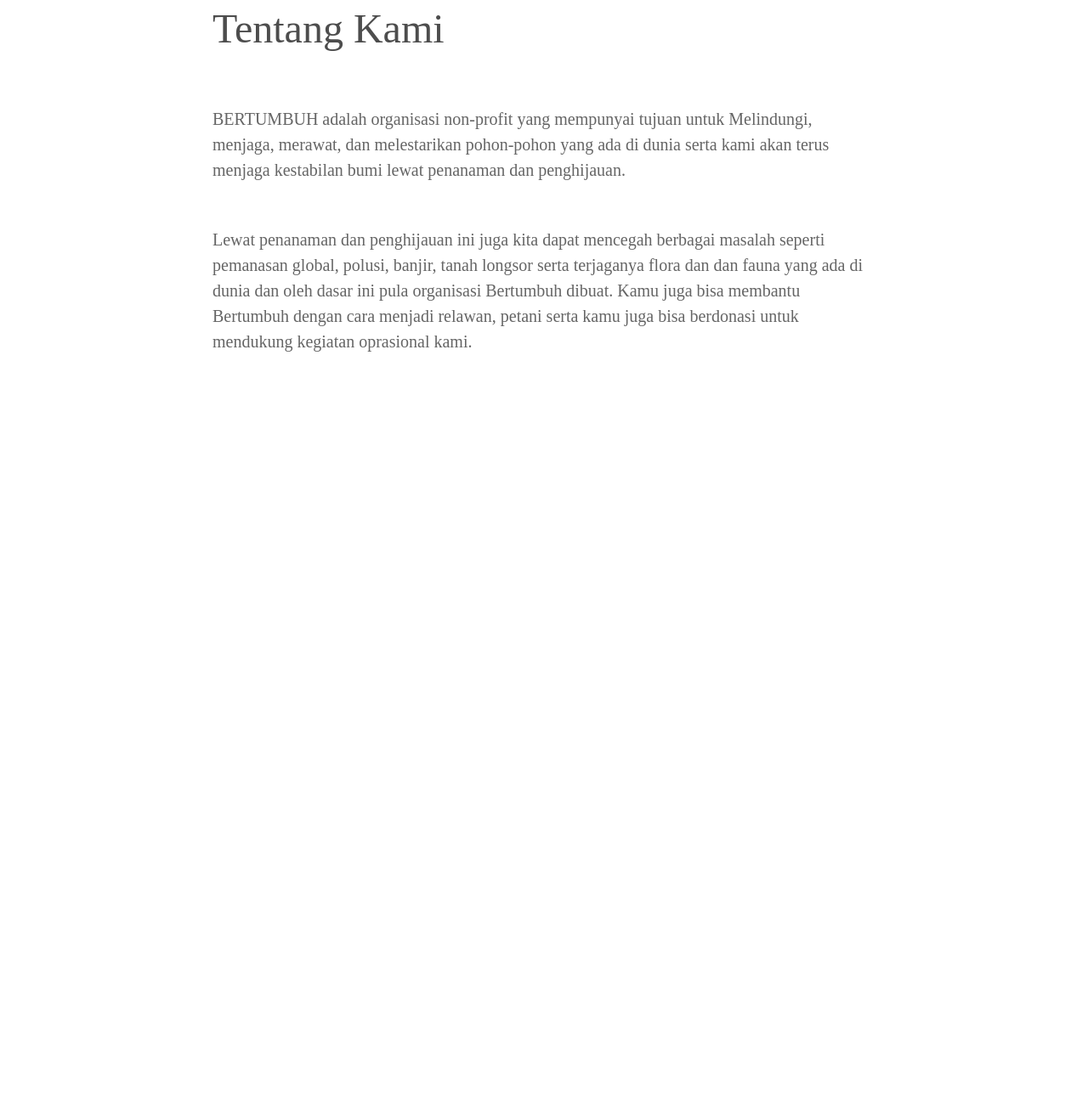
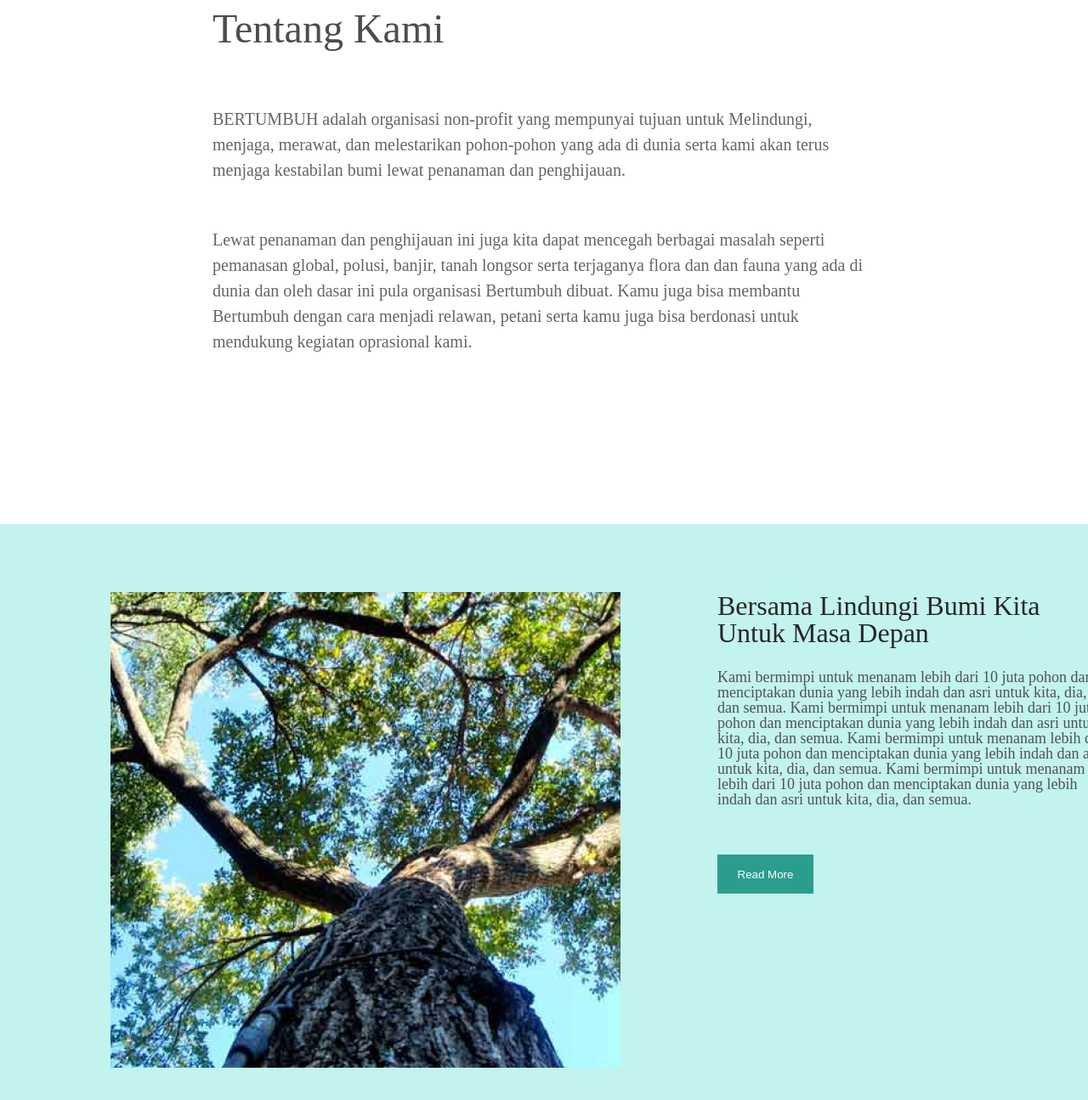
Before and after one commit to GioBeraia/davaleba5, a plain HTML site: page index.html in a window 1280 px wide. Shown: the part 319-1614 px from the top of the page at 85% size. Before the commit the page ends 800 px from the top, so only its background shows below. Drawn offline with Linux system fonts and the light colour scheme.

Commit message:
add section 2

```diff
--- a/css/style.css
+++ b/css/style.css
@@ -4,10 +4,11 @@ header {
     width: 1440px;
     margin: 0 auto;
     background-color: #2A9D8F;
+    padding: 38px 130px;
 }
 
 .headerlogo {
-    padding: 38px 0 38px 130px;
+
     vertical-align: middle;
 }
 
@@ -26,7 +27,7 @@ header {
     margin-inline: 51px;
 }
 
-button {
+.button1 {
     margin-left: 373px;
     background-color: #FFFFFF;
     width: 147px;
@@ -36,27 +37,79 @@ button {
     color: #2A9D8F;
 
 }
+
 /* section 1  */
 
-.section1{
+.section1 {
     width: 780px;
     margin-inline: auto;
     /* background-color: aqua; */
     margin-top: 200px;
 }
-.section1header{
+
+.section1header {
     font-weight: 500;
     font-size: 48px;
     line-height: 130%;
     color: #4D4D4D;
     margin-bottom: 60px;
 }
-.section1text1, .section1text2{
+
+.section1text1,
+.section1text2 {
     font-weight: 400;
-font-size: 20px;
-line-height: 150%;
-color: #656565;
+    font-size: 20px;
+    line-height: 150%;
+    color: #656565;
 }
-.section1text1{
+
+.section1text1 {
     margin-bottom: 52px;
 }
+
+/* section 2  */
+
+.section2 {
+    width: 1440px;
+    background-color: #C2F3EE;
+    margin-top: 200px;
+    padding: 80px 130px 80px 130px;
+    margin-inline: auto;
+}
+
+.section2div {
+    width: 460px;
+    height: 538px;
+    display: inline-block;
+    margin-left: 110px;
+    vertical-align: top;
+}
+
+.section2header {
+    display: inline-block;
+    font-size: 32px;
+    color: #272727;
+    /* background-color: chartreuse; */
+    margin-bottom: 27px;
+}
+
+.section2text {
+    font-weight: 400;
+    font-size: 18px;
+    color: #515151;
+    /* width: 457px; */
+    /* height: 324px; */
+    /* ver gavwele simagleze ratomgac */
+}
+
+.section2photo {
+    vertical-align: top;
+}
+.button2{
+    width: 113px;
+height: 46px;
+background-color: #2A9D8F;
+border: none;
+color: #FFFFFF;
+margin-top: 56px;
+}
--- a/index.html
+++ b/index.html
@@ -24,7 +24,7 @@
             </ul>
 
         </nav>
-        <button>Bergabung</button>
+        <button class="button1">Bergabung</button>
     </header>
 
     <!-- section 1  -->
@@ -33,12 +33,45 @@
     <section class="section1">
 
 
-<h2 class="section1header">Tentang Kami</h2>
+        <h2 class="section1header">Tentang Kami</h2>
 
-<p class="section1text1">BERTUMBUH adalah organisasi non-profit yang mempunyai tujuan untuk Melindungi, menjaga, merawat, dan melestarikan pohon-pohon yang ada di dunia serta kami akan  terus menjaga kestabilan bumi lewat penanaman dan penghijauan.</p>
-<p class="section1text2">Lewat penanaman dan penghijauan ini juga  kita dapat mencegah berbagai masalah seperti pemanasan global, polusi, banjir, tanah longsor serta terjaganya flora dan dan fauna yang ada di dunia dan oleh dasar ini pula organisasi Bertumbuh dibuat. Kamu juga bisa membantu Bertumbuh dengan cara menjadi relawan, petani serta kamu juga bisa berdonasi untuk mendukung kegiatan oprasional kami.</p>
+        <p class="section1text1">BERTUMBUH adalah organisasi non-profit yang mempunyai tujuan untuk Melindungi, menjaga,
+            merawat, dan melestarikan pohon-pohon yang ada di dunia serta kami akan terus menjaga kestabilan bumi lewat
+            penanaman dan penghijauan.</p>
+        <p class="section1text2">Lewat penanaman dan penghijauan ini juga kita dapat mencegah berbagai masalah seperti
+            pemanasan global, polusi, banjir, tanah longsor serta terjaganya flora dan dan fauna yang ada di dunia dan
+            oleh dasar ini pula organisasi Bertumbuh dibuat. Kamu juga bisa membantu Bertumbuh dengan cara menjadi
+            relawan, petani serta kamu juga bisa berdonasi untuk mendukung kegiatan oprasional kami.</p>
 
     </section>
+
+    <!-- section 2  -->
+    <section class="section2">
+
+        <img class="section2photo" src="images/photo2.png" alt="">
+
+        <div class="section2div">
+
+
+
+            <h2 class="section2header">Bersama Lindungi Bumi Kita
+                Untuk Masa Depan</h2>
+
+            <p class="section2text">Kami bermimpi untuk menanam lebih dari 10 juta pohon dan menciptakan dunia yang
+                lebih indah dan asri untuk kita, dia, dan semua. Kami bermimpi untuk menanam lebih dari 10 juta pohon
+                dan menciptakan dunia yang lebih indah dan asri untuk kita, dia, dan semua. Kami bermimpi untuk menanam
+                lebih dari 10 juta pohon dan menciptakan dunia yang lebih indah dan asri untuk kita, dia, dan semua.
+                Kami bermimpi untuk menanam lebih dari 10 juta pohon dan menciptakan dunia yang lebih indah dan asri
+                untuk kita, dia, dan semua.</p>
+
+<button class="button2">Read More</button>
+
+        </div>
+    </section>
+
+
+
+
 </body>
 
 </html>
```
